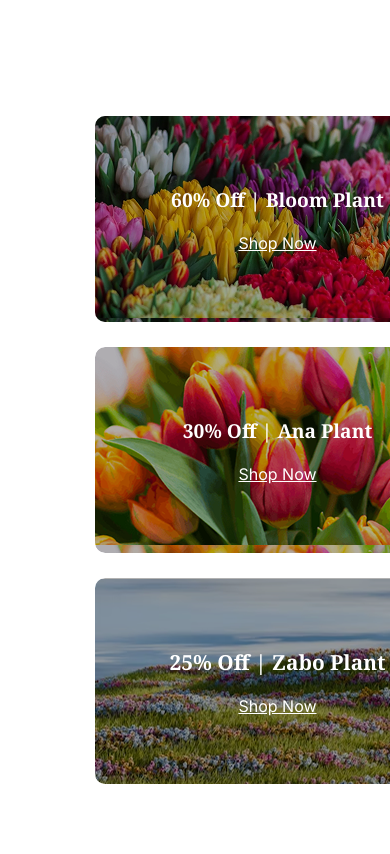
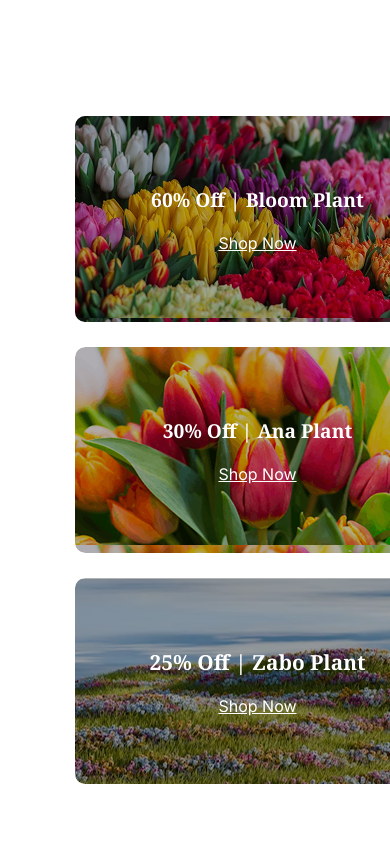
Before and after one commit to alifahmed007/second-assignment, a plain HTML site: page index.html in a window 390 px wide. Shown: the part 3443-4297 px from the top of the page. Drawn offline with Linux system fonts and the light colour scheme.

Commit message:
fix: center and style plant-shop section for responsive layout

```diff
--- a/style.css
+++ b/style.css
@@ -191,10 +191,10 @@ button:hover{
     justify-content: center;
     text-align: center;
     height: 425px;
-    width: 1140px;
+    width: 100%;
    gap: 25px;
-   margin: 150px 150px;
     color: white;
+    margin: 150px 0px ;
 
 }
 
@@ -443,6 +443,7 @@ button:hover{
     grid-template-columns: 1fr;
     height: 590px;
     width: 365px;
+    margin-left: 130px;
 
    }
    .bloom-plant, .ana-plant, .zabo-palnt{
@@ -458,6 +459,8 @@ button:hover{
   .zabo-palnt a{
     font-size: 1rem;
   }
+
+  /* footer section */
 
   .colorful-bunch {
     padding: 50px 10px;
```
Also changed, not shown: index.html (+2 -3 lines).
